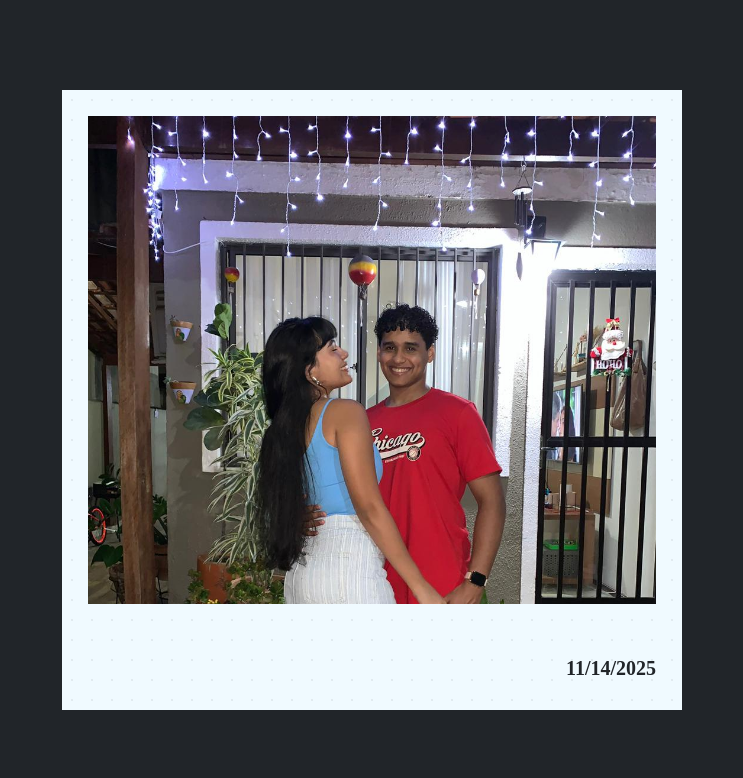
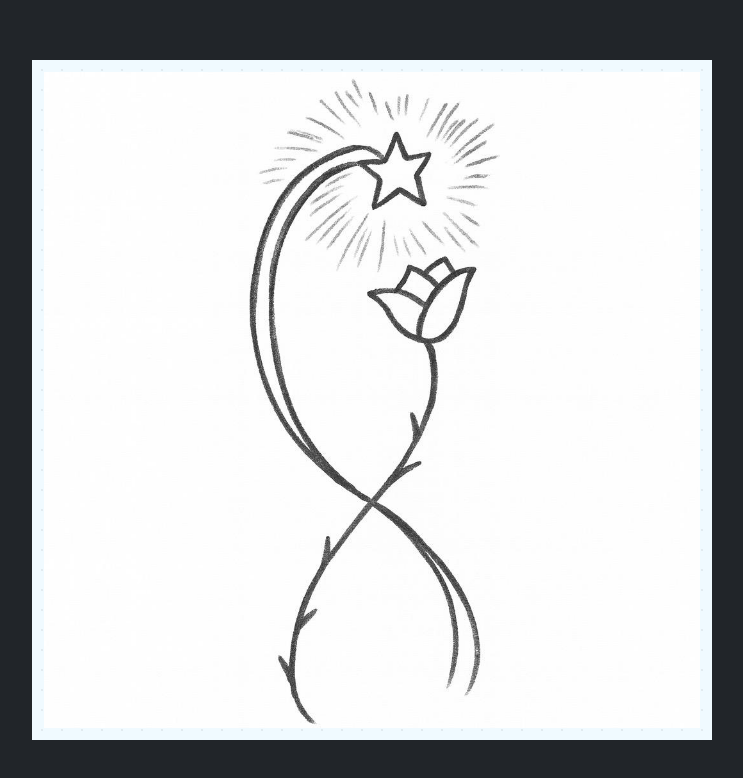
Before and after one commit to jvvaccari/polaroid-app, a React (Vite) app: page / in a window 1280 px wide. Shown: the top 778 px of the page, without its empty margins (268-1011 px from the left). Built offline with nearby package versions, Linux system fonts and the light colour scheme; a web font is replaced by a local one.

Commit message:
feat: adicionar novos componentes MarkdownContent, AnswerForm, CardCover e PolaroidFrontContent; atualizar BackContent e RotatingCard

```diff
--- /dev/null
+++ b/src/components/MarkdownContent/index.tsx
@@ -0,0 +1,28 @@
+import Box from "@mui/material/Box";
+import ReactMarkdown from "react-markdown";
+import remarkBreaks from "remark-breaks";
+import rehypeRaw from "rehype-raw";
+
+const MarkdownContent = ({ content }: { content: string }) => {
+  return (
+    <ReactMarkdown
+      children={content}
+      rehypePlugins={[rehypeRaw, remarkBreaks]}
+      components={{
+        p: ({ ...props }) => (
+          <Box
+            component="p"
+            {...props}
+            sx={{
+              fontWeight: 600,
+              fontSize: "1.2rem",
+              letterSpacing: "0.05em",
+            }}
+          />
+        ),
+      }}
+    />
+  );
+};
+
+export default MarkdownContent;
--- /dev/null
+++ b/src/components/RotatingCard/BackContent/AnswerForm/index.tsx
@@ -0,0 +1,53 @@
+import { Stack, TextField, Button } from "@mui/material";
+
+const AnswerForm = ({
+  answer,
+  setAnswer,
+  onSubmit,
+}: {
+  answer: string;
+  setAnswer: (v: string) => void;
+  onSubmit: () => void;
+}) => {
+  return (
+    <Stack
+      direction="row"
+      spacing={1}
+      sx={{ width: "100%", mt: 2 }}
+      onClick={(e) => e.stopPropagation()}
+    >
+      <TextField
+        value={answer}
+        onChange={(e) => setAnswer(e.target.value)}
+        placeholder="Qual o número do dia?"
+        variant="outlined"
+        size="small"
+        sx={{
+          flex: 1,
+          backgroundColor: "white",
+          borderRadius: 1,
+          "& .MuiOutlinedInput-root": {
+            fontWeight: 600,
+            letterSpacing: "0.05em",
+          },
+        }}
+      />
+      <Button
+        onClick={(e) => {
+          e.stopPropagation();
+          onSubmit();
+        }}
+        variant="contained"
+        sx={{
+          fontWeight: 600,
+          letterSpacing: "0.05em",
+          textTransform: "none",
+        }}
+      >
+        Enviar
+      </Button>
+    </Stack>
+  );
+};
+
+export default AnswerForm;
--- a/src/components/RotatingCard/BackContent/index.tsx
+++ b/src/components/RotatingCard/BackContent/index.tsx
@@ -1,9 +1,7 @@
-import Box from "@mui/material/Box";
-import ReactMarkdown from "react-markdown";
-import remarkBreaks from "remark-breaks";
-import rehypeRaw from "rehype-raw";
-import { Stack, TextField, Button } from "@mui/material";
+import { Stack } from "@mui/material";
 import { useState } from "react";
+import MarkdownContent from "../../MarkdownContent";
+import AnswerForm from "./AnswerForm";
 
 const BackContent = ({ content }: { content: string }) => {
   const [answer, setAnswer] = useState("");
@@ -33,62 +31,14 @@ const BackContent = ({ content }: { content: string }) => {
       onDragStart={(e) => e.preventDefault()}
     >
       <Stack>
-        <ReactMarkdown
-          children={content}
-          rehypePlugins={[rehypeRaw, remarkBreaks]}
-          components={{
-            p: ({ ...props }) => (
-              <Box
-                component="p"
-                {...props}
-                sx={{
-                  fontWeight: 600,
-                  fontSize: "1.2rem",
-                  letterSpacing: "0.05em",
-                }}
-              />
-            ),
-          }}
-        />
+        <MarkdownContent content={content} />
       </Stack>
 
-      <Stack
-        direction="row"
-        spacing={1}
-        sx={{ width: "100%", mt: 2 }}
-        onClick={(e) => e.stopPropagation()}
-      >
-        <TextField
-          value={answer}
-          onChange={(e) => setAnswer(e.target.value)}
-          placeholder="Qual o número do dia?"
-          variant="outlined"
-          size="small"
-          sx={{
-            flex: 1,
-            backgroundColor: "white",
-            borderRadius: 1,
-            "& .MuiOutlinedInput-root": {
-              fontWeight: 600,
-              letterSpacing: "0.05em",
-            },
-          }}
-        />
-        <Button
-          onClick={(e) => {
-            e.stopPropagation();
-            handleSubmit();
-          }}
-          variant="contained"
-          sx={{
-            fontWeight: 600,
-            letterSpacing: "0.05em",
-            textTransform: "none",
-          }}
-        >
-          Enviar
-        </Button>
-      </Stack>
+      <AnswerForm
+        answer={answer}
+        setAnswer={setAnswer}
+        onSubmit={handleSubmit}
+      />
     </Stack>
   );
 };
--- /dev/null
+++ b/src/components/RotatingCard/CardCover/index.tsx
@@ -0,0 +1,26 @@
+import { Box, Stack } from "@mui/material";
+import { type ReactNode } from "react";
+
+const CardCover = ({ content }: { content: ReactNode }) => {
+  return (
+    <Stack
+      sx={{
+        justifyContent: "space-between",
+        alignItems: "flex-start",
+        padding: "12px",
+        boxSizing: "border-box",
+        backgroundColor: "primary.light",
+        backgroundImage: `radial-gradient(circle, rgba(61, 59, 59, 0.08) 1.4px, transparent 1.4px)`,
+        backgroundSize: "20px 20px",
+        width: "100%",
+        height: "100%",
+      }}
+    >
+      <Box overflow={"hidden"} height="100%">
+        {content}
+      </Box>
+    </Stack>
+  );
+};
+
+export default CardCover;
--- a/src/components/RotatingCard/FrontContent/index.tsx
+++ b/src/components/RotatingCard/PolaroidFrontContent/index.tsx
@@ -2,7 +2,7 @@ import { Box, Stack } from "@mui/material";
 import { type ReactNode } from "react";
 import CurrentDate from "../../CurrentDate";
 
-const FrontContent = ({ content }: { content: ReactNode }) => {
+const PolaroidFrontContent = ({ content }: { content: ReactNode }) => {
   return (
     <Stack
       sx={{
@@ -25,4 +25,4 @@ const FrontContent = ({ content }: { content: ReactNode }) => {
   );
 };
 
-export default FrontContent;
+export default PolaroidFrontContent;
--- a/src/components/RotatingCard/index.tsx
+++ b/src/components/RotatingCard/index.tsx
@@ -20,7 +20,7 @@ const RotatingCard = ({
   const cardStyle = {
     backgroundColor: "transparent",
     width: "100%",
-    maxWidth: "620px",
+    maxWidth: "680px",
     aspectRatio: 1,
     perspective: 1000,
     cursor: "pointer",
--- a/src/pages/Main/index.tsx
+++ b/src/pages/Main/index.tsx
@@ -1,9 +1,12 @@
 import RotatingCard from "../../components/RotatingCard";
 import BackContent from "../../components/RotatingCard/BackContent";
-import FrontContent from "../../components/RotatingCard/FrontContent";
+// import PolaroidFrontContent from "../../components/RotatingCard/PolaroidFrontContent";
 import MainLayout from "../../layouts/main";
-import polaroidImage from "../../assets/imgTest.jpeg";
+// import polaroidImage from "../../assets/imgTest.jpeg";
+import coverImage from "../../assets/estrelaFlor.png";
+
 import ImageItem from "../../components/ImageItem";
+import CardCover from "../../components/RotatingCard/CardCover";
 
 const testMarkdownContent = `
 # Memórias de Verão
@@ -30,8 +33,11 @@ const MainPage = () => {
       <RotatingCard
         children={{
           front: (
-            <FrontContent
-              content={<ImageItem src={polaroidImage} alt={"Polaroid image"} />}
+            // <PolaroidFrontContent
+            //   content={<ImageItem src={polaroidImage} alt={"Polaroid image"} />}
+            // />
+            <CardCover
+              content={<ImageItem src={coverImage} alt={"Polaroid image"} />}
             />
           ),
           back: <BackContent content={testMarkdownContent} />,
```
Also changed, not shown: src/assets/estrelaFlor.png (added).
